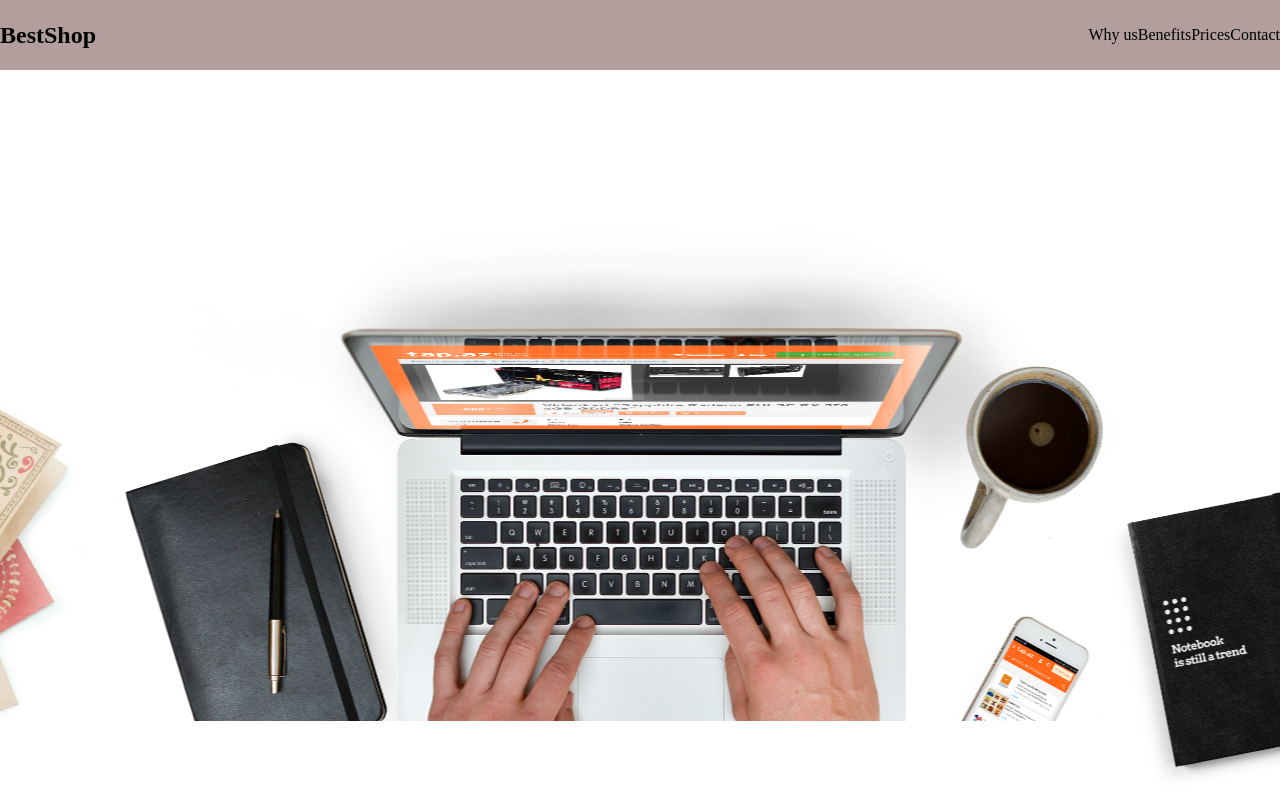
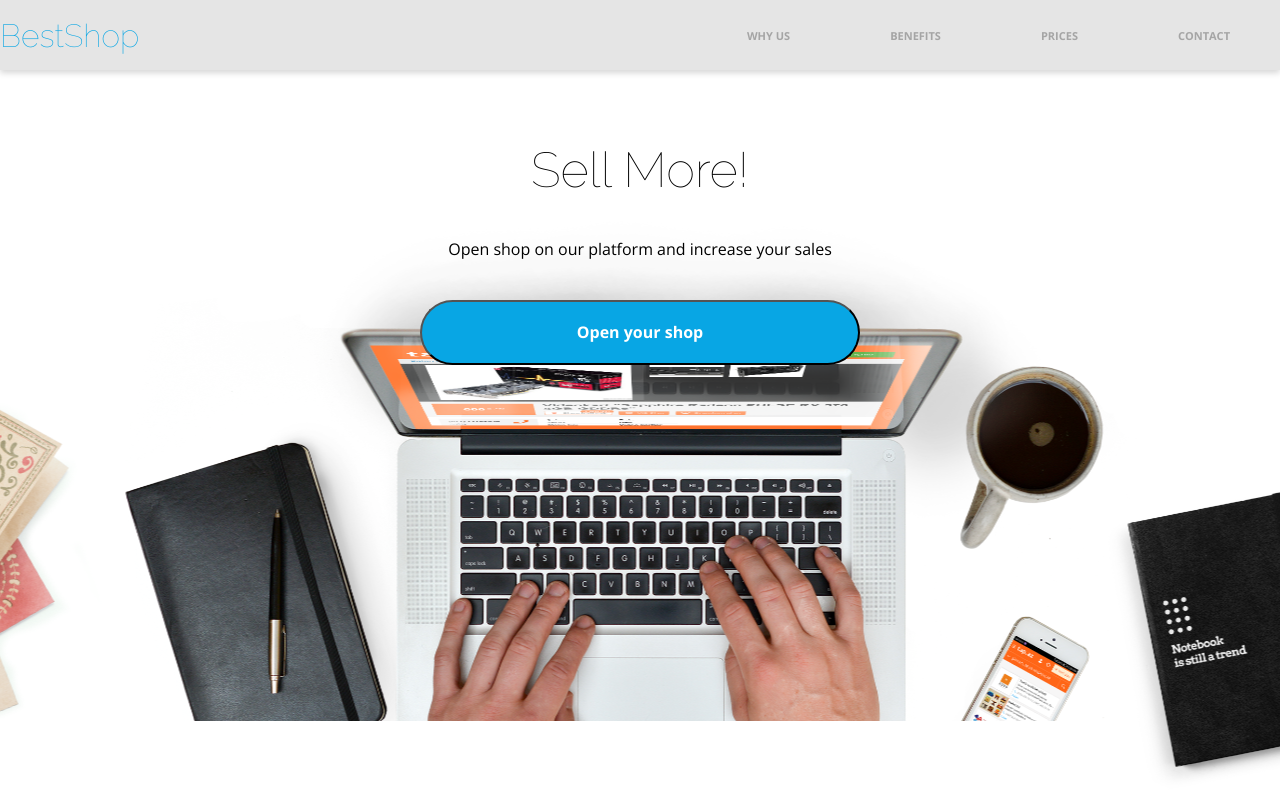
Before and after one commit to greesik/bestshop, a plain HTML site: page index.html in a window 1280 px wide. Shown: the top 797 px of the page. Drawn offline with nearby package versions, Linux system fonts and the light colour scheme.

Commit message:
header more or less ready

```diff
--- a/css/style.css
+++ b/css/style.css
@@ -6,16 +6,23 @@
 .header {
     display: flex;
     height: 70px;
-    background: mistyrose;
+    background: #FFFFFF;
     box-shadow: 0 3px 6px #00000029;
     justify-content: center;
+}
+
+.header-title {
+    font-family: "Raleway", sans-serif;
+    font-weight: 300;
+    font-size: 32px;
+    color: #08A6E4;
 }
 
 .container-header-footer {
     display: flex;
     height: 100%;
     width: 1352px;
-    background: rgba(0, 0, 0, 0.3);
+    background: rgba(0, 0, 0, 0.1);
     justify-content: space-between;
     align-items: center;
 }
@@ -26,12 +33,62 @@
 }
 
 li {
+    font-family: "Open Sans", sans-serif;
+    font-weight: 700;
+    font-size: 11px;
     list-style: none;
+    margin: 50px;
+    text-transform: uppercase;
+    color: #A5A5A5;
 }
 
 .main-top {
     height: calc(100vh - 70px);
-    background: white url("../images/Background.png") no-repeat bottom;
+    background: transparent url("../images/Background.png") no-repeat bottom;
+
+}
+
+.container-main-top {
+    display: flex;
+    height: 50%;
+    flex-direction: column;
+    justify-content: center;
+    align-items: center;
+}
+
+.main-top-h1, .main-top-h3, .main-top-btn {
+    margin: 20px 20px;
+}
+
+.main-top-h1 {
+    font-family: "Raleway", sans-serif;
+    font-weight: 400;
+    font-size: 49px;
+}
+
+.main-top-h3 {
+    font-family: "Open Sans", sans-serif;
+    font-weight: 400;
+    font-size: 16px;
+}
+
+.btn {
+    border-radius: 40px;
+    outline: none;
+}
+
+.btn:hover {
+    cursor: pointer;
+}
+
+.main-top-btn {
+    font-family: "Open Sans", sans-serif;
+    font-weight: 700;
+    font-size: 16px;
+    height: 65px;
+    width: 440px;
+    color: #FFFFFF;
+    background: #08A6E4;
 }
 
 .stats {
@@ -99,6 +156,18 @@ li {
     justify-content: center;
 }
 
+.container-benefits {
+    justify-content: space-around;
+}
+
+.benefit {
+    box-sizing: border-box;
+    width: 100%;
+    height: 370px;
+    padding: 20px 20px;
+    background: #FB3B64;
+}
+
 .pricing {
     display: flex;
     height: 700px;
--- a/index.html
+++ b/index.html
@@ -4,11 +4,12 @@
     <meta charset="UTF-8">
     <title>BestShop</title>
     <link rel="stylesheet" href="css/style.css">
+    <link href="https://fonts.googleapis.com/css2?family=Open+Sans:wght@300;400;600;700;800&family=Raleway:wght@100&display=swap" rel="stylesheet">
 </head>
 <body>
     <header class="header">
         <div class="container-header-footer">
-            <h2>BestShop</h2>
+            <h2 class="header-title">BestShop</h2>
             <ul class="nav">
                 <li>Why us</li>
                 <li>Benefits</li>
@@ -17,7 +18,13 @@
             </ul>
         </div>
     </header>
-    <section class="main-top"></section>
+    <section class="main-top">
+        <div class="container-main-top">
+            <h1 class="main-top-h1">Sell More!</h1>
+            <h3 class="main-top-h3">Open shop on our platform and increase your sales</h3>
+            <button class="btn main-top-btn">Open your shop</button>
+        </div>
+    </section>
     <section class="stats">
         <div class="container-stats-question-articles">
             <h2 class="stats-title">The most popular sales platform in country</h2>
@@ -41,7 +48,11 @@
         </div>
     </section>
     <section class="articles">
-        <div class="container-stats-question-articles"></div>
+        <div class="container-stats-question-articles container-benefits">
+            <article class="benefit"></article>
+            <article class="benefit"></article>
+            <article class="benefit"></article>
+        </div>
     </section>
     <section class="pricing">
         <div class="container-pricing"></div>
```
